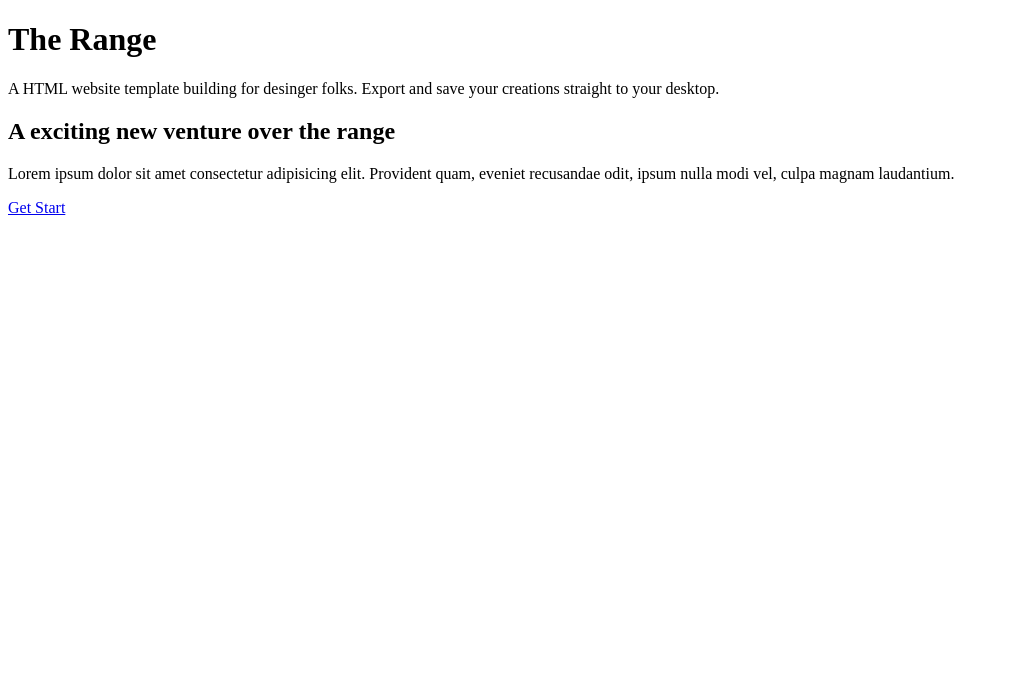
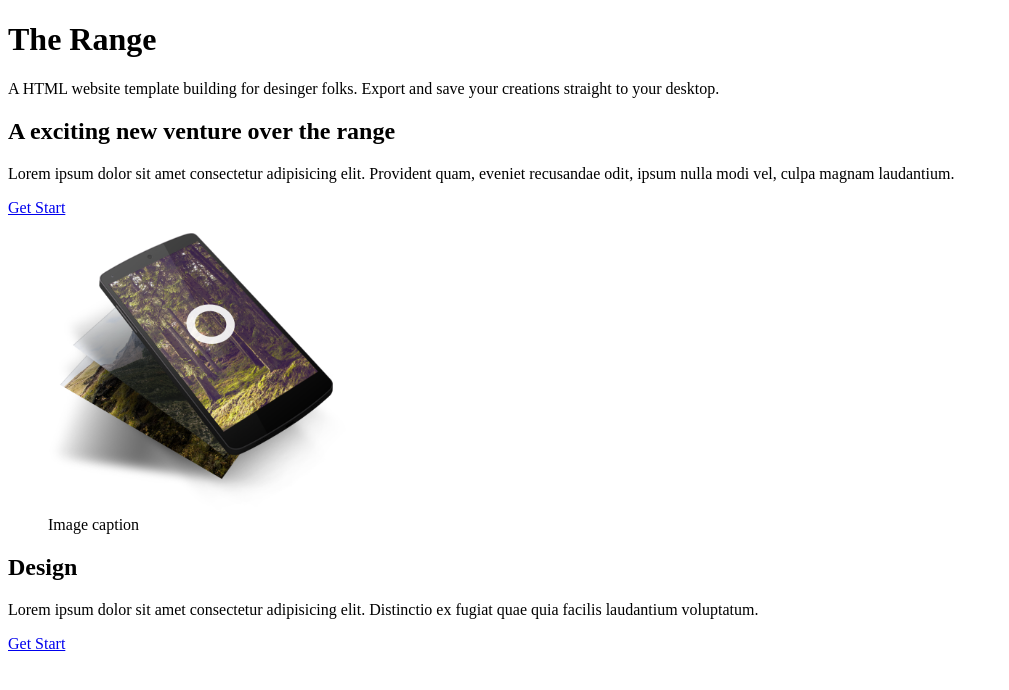
Before and after one commit to Akchalovna/Landing-Page, a plain HTML site: page infdex.html in a window 1280 px wide. Shown: the whole page, without its empty margins (0-1009 px from the left). Drawn offline with Linux system fonts and the light colour scheme.

Commit message:
add imges and finish fisrt section (figur)

```diff
--- a/infdex.html
+++ b/infdex.html
@@ -27,5 +27,18 @@
       </div>
     </header>
 
+    <section>
+        <figure>
+            <img src="images/phone.png" alt="Phone" width="300">
+            <figcaption>Image caption</figcaption>
+        </figure>
+
+        <div>
+        <h2>Design</h2>
+        <p>Lorem ipsum dolor sit amet consectetur adipisicing elit. Distinctio ex fugiat quae quia facilis laudantium voluptatum.</p>
+        <a href="#">Get Start</a>
+        </div>
+    </section>
+
   </body>
 </html>
```
Also changed, not shown: images/phone.png (added).
